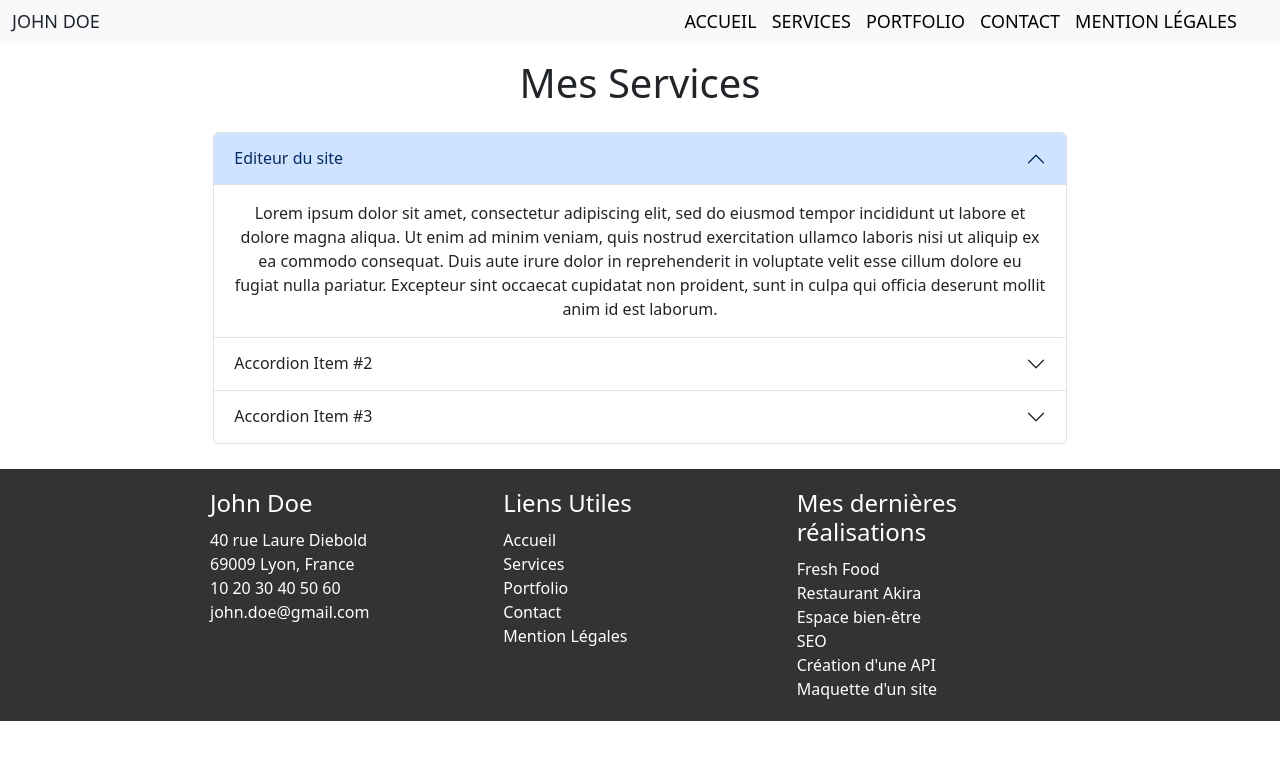
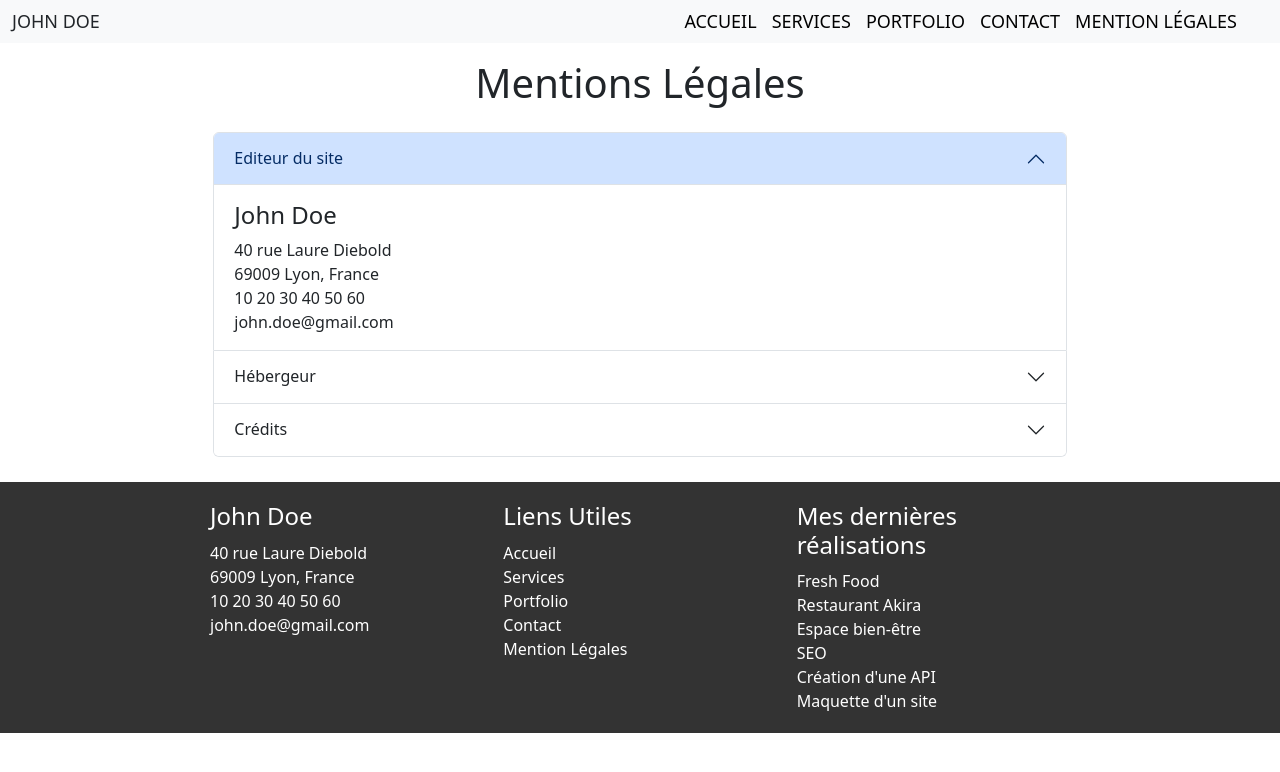
Before and after one commit to Gaelprod974/MOUTAMA_Gael_Devoir_5_Creez_votre_portfolio_avec_ReactJS, a React (Create React App) app: page /MentionsLegales in a window 1280 px wide. Shown: the top 772 px of the page. Built offline with nearby package versions, Linux system fonts and the light colour scheme.

Commit message:
Page Mentions Légales

```diff
--- a/src/Components/Pages/MentionsLegales.jsx
+++ b/src/Components/Pages/MentionsLegales.jsx
@@ -4,43 +4,34 @@ const MentionsLegales = () => {
   return (
     <>
     <div className="Mentions-Legales">
-      <h1>Mes Services</h1>
+      <h1>Mentions Légales</h1>
       <div className='Accordion'>
       <Accordion defaultActiveKey="0">
       <Accordion.Item eventKey="0">
         <Accordion.Header>Editeur du site</Accordion.Header>
         <Accordion.Body>
-          Lorem ipsum dolor sit amet, consectetur adipiscing elit, sed do
-          eiusmod tempor incididunt ut labore et dolore magna aliqua. Ut enim ad
-          minim veniam, quis nostrud exercitation ullamco laboris nisi ut
-          aliquip ex ea commodo consequat. Duis aute irure dolor in
-          reprehenderit in voluptate velit esse cillum dolore eu fugiat nulla
-          pariatur. Excepteur sint occaecat cupidatat non proident, sunt in
-          culpa qui officia deserunt mollit anim id est laborum.
+          <h4>John Doe</h4>
+          <p>40 rue Laure Diebold</p>
+          <p>69009 Lyon, France</p>
+          <p>10 20 30 40 50 60</p>
+          <p>john.doe@gmail.com</p>
         </Accordion.Body>
       </Accordion.Item>
       <Accordion.Item eventKey="1">
-        <Accordion.Header>Accordion Item #2</Accordion.Header>
+        <Accordion.Header>Hébergeur</Accordion.Header>
         <Accordion.Body>
-          Lorem ipsum dolor sit amet, consectetur adipiscing elit, sed do
-          eiusmod tempor incididunt ut labore et dolore magna aliqua. Ut enim ad
-          minim veniam, quis nostrud exercitation ullamco laboris nisi ut
-          aliquip ex ea commodo consequat. Duis aute irure dolor in
-          reprehenderit in voluptate velit esse cillum dolore eu fugiat nulla
-          pariatur. Excepteur sint occaecat cupidatat non proident, sunt in
-          culpa qui officia deserunt mollit anim id est laborum.
+          <h4>alwaysdata</h4>
+          <p>91 Rue du Faubourg Saint-Honoré, 75008 Paris</p>
+          <p>www.alwaysdata.com</p>
         </Accordion.Body>
       </Accordion.Item>
       <Accordion.Item eventKey="2">
-        <Accordion.Header>Accordion Item #3</Accordion.Header>
+        <Accordion.Header>Crédits</Accordion.Header>
         <Accordion.Body>
-          Lorem ipsum dolor sit amet, consectetur adipiscing elit, sed do
-          eiusmod tempor incididunt ut labore et dolore magna aliqua. Ut enim ad
-          minim veniam, quis nostrud exercitation ullamco laboris nisi ut
-          aliquip ex ea commodo consequat. Duis aute irure dolor in
-          reprehenderit in voluptate velit esse cillum dolore eu fugiat nulla
-          pariatur. Excepteur sint occaecat cupidatat non proident, sunt in
-          culpa qui officia deserunt mollit anim id est laborum.
+          <h4>Crédits</h4>
+          <p>Ce site a été réalisé par John Doe, étudiant au Centre Européen de formation.</p>
+          <p>Les images utilisées sur ce site sont libres de droits er ont été obtenues sur le siet Pixabay</p>
+          <p>la favicon de ce site a été fournie par John Doe Icons erstellt von FFreepik - Flaticon</p>
         </Accordion.Body>
       </Accordion.Item>
     </Accordion>
--- a/src/Components/Style/MentionsLegales.css
+++ b/src/Components/Style/MentionsLegales.css
@@ -7,4 +7,9 @@
 .Accordion{
     margin-top: 25px;
     margin-bottom: 25px;
+    text-align: left;
 }
+
+.Accordion p{
+    margin: auto;
+}
```
